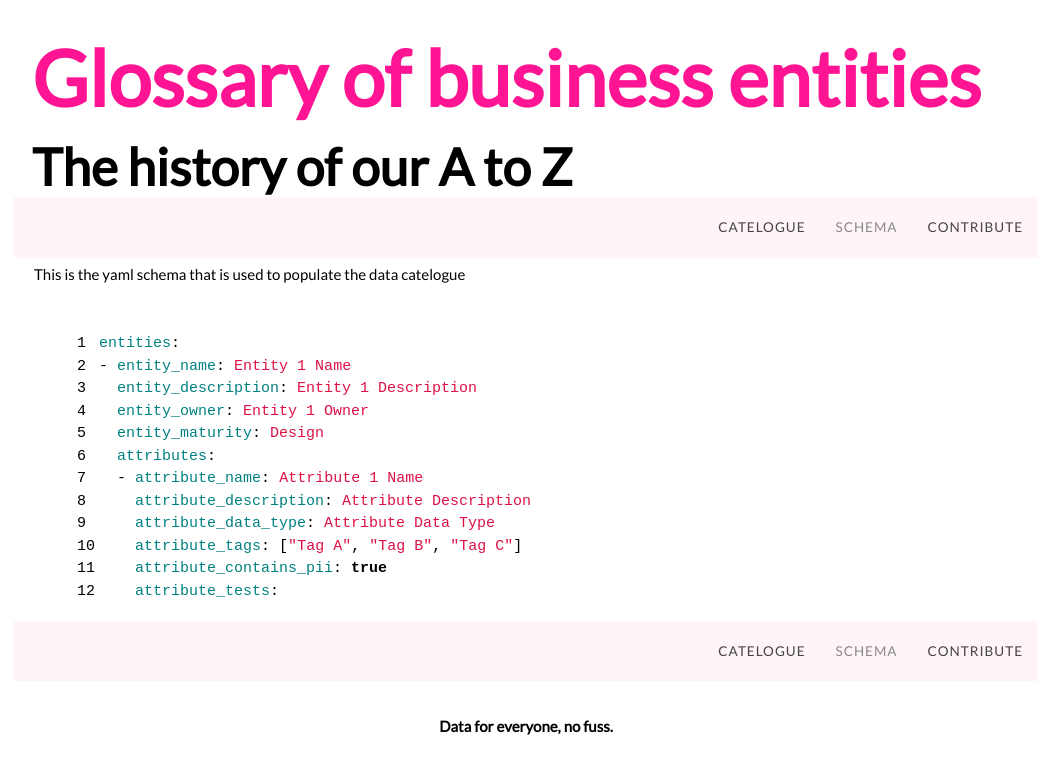
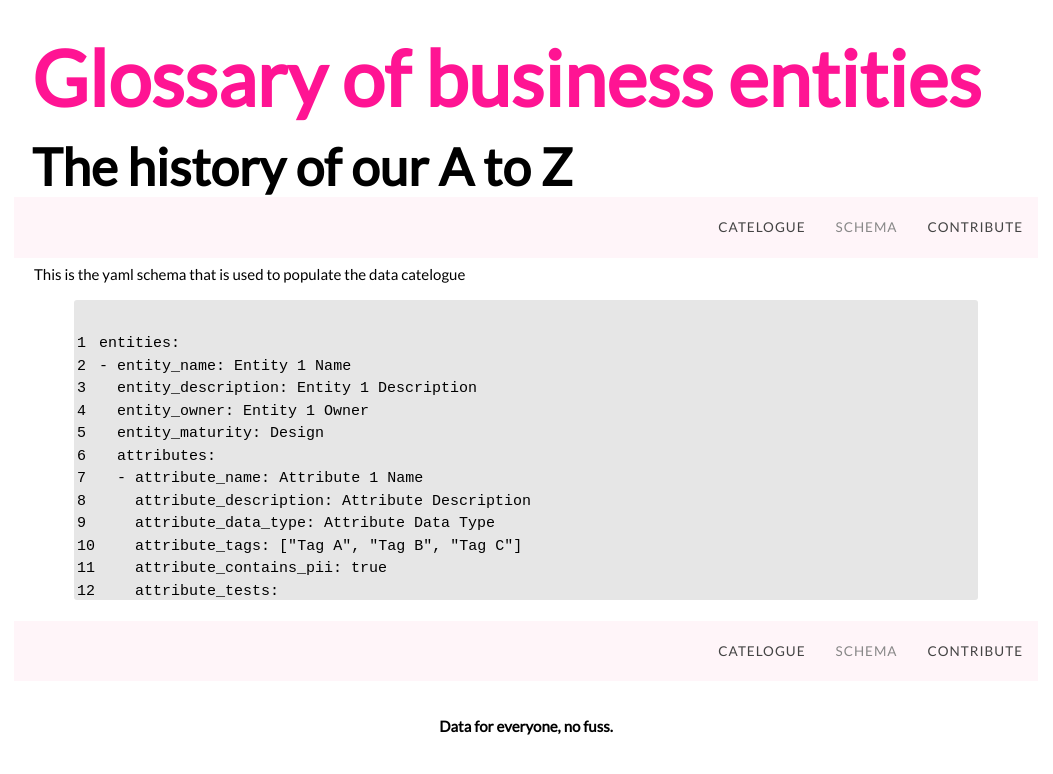
Before and after one commit to KCWADSWORTH/semantic_schema_wiki, a Jekyll site: the page built from schema.html, in a window 1280 px wide. Shown: the top 774 px of the page, without its empty margins (114-1167 px from the left). Built offline with Jekyll 4.4.1, drawn with Linux system fonts in a browser that asks for light colours.

Commit message:
Update schema.html

```diff
--- a/schema.html
+++ b/schema.html
@@ -3,8 +3,6 @@ layout: single_column_layout
 title: Schema
 hero_text: The history of our A to Z
 ---
-
-<link href="/css/syntax.css" rel="stylesheet">
 
 This is the yaml schema that is used to populate the data catelogue
 
```
